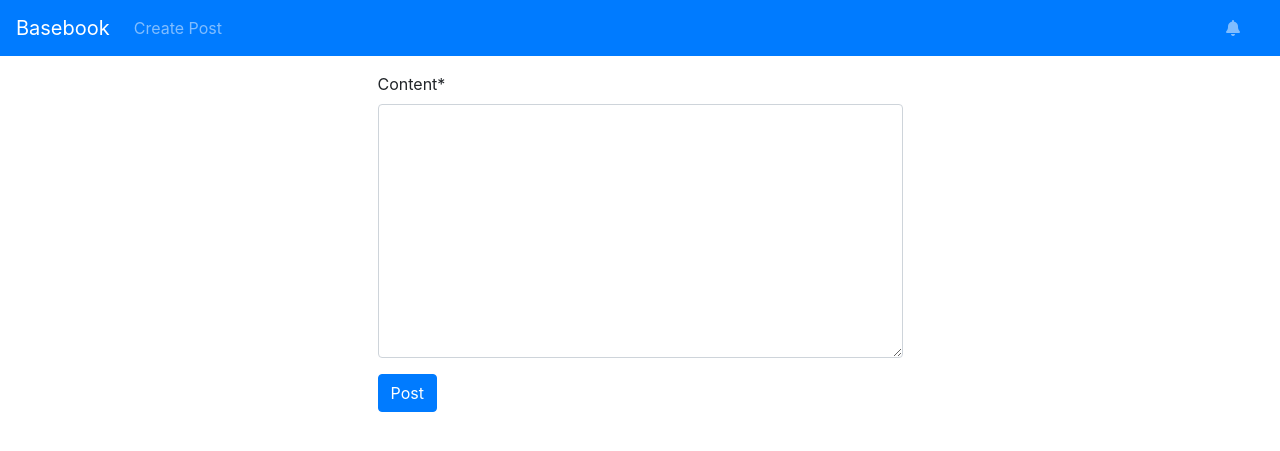
After one commit to jiddyy/Basebook, a Django app: page /post/ in a window 1280 px wide. The commit adds this page. Shown: the top 451 px of the page. Run offline with Django 3.2, Linux system fonts and the light colour scheme; some libraries are stand-ins or nearby versions.

Commit message:
created a seperate page to create a post, fixed issues with that and got it working. tweaked 'comments.html' trying to configure that correctly, user can delete a post

```diff
--- a/Basebook/settings.py
+++ b/Basebook/settings.py
@@ -37,6 +37,7 @@ INSTALLED_APPS = [
     'django.contrib.sessions',
     'django.contrib.messages',
     'django.contrib.staticfiles',
+    'crispy_forms',
     'app',
 ]
 
@@ -114,6 +115,7 @@ USE_L10N = True
 
 USE_TZ = True
 
+CRISPY_TEMPLATE_PACK = 'bootstrap3'
 
 # Static files (CSS, JavaScript, Images)
 # https://docs.djangoproject.com/en/3.0/howto/static-files/
--- a/Basebook/urls.py
+++ b/Basebook/urls.py
@@ -15,14 +15,16 @@ Including another URLconf
 """
 from django.contrib import admin
 from django.urls import path
-from app.views import Home, UserProfile, LikePost, CommentOnPost
+from app.views import Home, CreatePost, DeletePost, UserProfile, LikePost, CommentOnPost
 from django.contrib.auth import views as auth_views
 
 urlpatterns = [
     path('admin/', admin.site.urls),
     path("", Home.as_view(), name="home"),
+    path("post/", CreatePost.as_view(), name="post"),
+    path("delete/<post_id>", DeletePost.as_view(), name="delete"),
     path("profile/", UserProfile.as_view(), name="profile"),
-    path("comments/", CommentOnPost.as_view(), name="comments"),
+    path("comments/<post_id>", CommentOnPost.as_view(), name="comments"),
     path("likes/<post_id>", LikePost.as_view(), name="likes"),
     # path("user-test", UserTest.as_view(), name="usertest"),
 ]
--- a/app/forms.py
+++ b/app/forms.py
@@ -3,8 +3,11 @@ from app.models import Post, Comment
 from django import forms
 from django.contrib.auth.forms import UserCreationForm
 from django.contrib.auth.models import User
+from crispy_forms.helper import FormHelper
 
 class PostForm(ModelForm):
+    helper = FormHelper
+    helper.form_show_labels = False
     class Meta:
         model = Post
         fields = ["content", ]
--- a/app/models.py
+++ b/app/models.py
@@ -22,26 +22,27 @@ from django.dispatch import receiver
 
 class Post(models.Model):
     user = models.ForeignKey(
-        User, on_delete=models.PROTECT
+        User, on_delete=models.CASCADE
     )
     content = models.TextField(max_length=150)
     datetime = models.DateTimeField()
+    # comment = models.ForeignKey(Comment, on_delete=models.CASCADE)
 
     class Meta:
         ordering = ['-datetime', ]
 
 class Comment(models.Model):
-    user = models.ForeignKey(User, on_delete=models.PROTECT)
-    post = models.ForeignKey(Post, on_delete=models.PROTECT)
+    user = models.ForeignKey(User, on_delete=models.CASCADE)
+    post = models.ForeignKey(Post, on_delete=models.CASCADE)
     content = models.TextField(max_length=150)
     datetime = models.DateTimeField()
 
-    class Meta:
-        ordering = ['-datetime', ]
+    # class Meta:
+    #     ordering = ['-datetime', ]
 
 class Like(models.Model):
-    user = models.ForeignKey(User, on_delete=models.PROTECT)
-    post = models.ForeignKey(Post, on_delete=models.PROTECT)
+    user = models.ForeignKey(User, on_delete=models.CASCADE)
+    post = models.ForeignKey(Post, on_delete=models.CASCADE)
     created = models.DateTimeField(auto_now_add=True)
 
     class Meta:
--- a/app/templates/base.html
+++ b/app/templates/base.html
@@ -15,6 +15,13 @@
         <button class="navbar-toggler" type="button" data-toggle="collapse" data-target="#navbarColor02" aria-controls="navbarColor02" aria-expanded="false" aria-label="Toggle navigation">
           <span class="navbar-toggler-icon"></span>
         </button>
+        <div class="collapse navbar-collapse" id="navbarColor02">
+          <ul class="navbar-nav">
+            <li class="nav-item">
+              <a class="nav-link" href="{% url 'post' %}">Create Post</a>
+            </li>
+          </ul>
+        </div>
 
         <div class="collapse navbar-collapse" id="navbarColor02">
           <ul class="navbar-nav ml-auto">
--- /dev/null
+++ b/app/templates/createpost.html
@@ -0,0 +1,13 @@
+{% extends 'base.html' %}
+{% load crispy_forms_tags %}
+{% block content %}
+<form action="{% url 'post' %}" method="POST">
+    {% csrf_token %}
+    <div class="col mx-auto my-3 col-lg-6 col-sm-6">
+        <div id="form">
+            {{ form|crispy }}
+            <button id="post-button" class="btn btn-primary" class="submit-btn">Post</button>
+        </div>
+    </div>
+</form>
+{% endblock content %}
--- a/app/views.py
+++ b/app/views.py
@@ -6,18 +6,24 @@ from django.urls import reverse_lazy
 from app.forms import PostForm, CommentForm
 from app.models import Post, Like, Comment, Share
 from django.utils import timezone
+from django.contrib import messages
 
 # Create your views here.
 
 class Home(View):
     def get(self, request):
-        form = PostForm(request.POST)
         post = Post.objects.all()
+        comment = Comment.objects.all()
         return render(
             request, "home.html", {
-                "form": form, "post": post
+                "post": post, "comment": comment
             }
         )
+
+class CreatePost(View):
+    def get(self, request):
+        form = PostForm()
+        return render(request, "createpost.html", {"form": form})
 
     def post(self, request):
         form = PostForm(request.POST)
@@ -33,30 +39,36 @@ class Home(View):
 
         elif not form.is_valid():
             return render(
-                request, "home.html", {
-                    "form": form, "post": post
+                request, "createpost.html", {
+                    "form": form
                 }
             )
+
+class DeletePost(View):
+    def post(self, request, post_id):
+        post = get_object_or_404(Post, pk=post_id)
+        post.delete()
+        return redirect(request.POST.get("next", "home"))
 
 class UserProfile(View):
     def get(self, request):
         return render(request, "userprofile.html")
 
 class CommentOnPost(View):
-    def get(self, request):
-        post = Post.objects.all()
-        comment_form = CommentForm(request.POST)
+    def get(self, request, post_id):
+        post = get_object_or_404(Post, pk=post_id)
         comment = Comment.objects.all()
+        comment_form = CommentForm()
         return render(
             request, "comments.html", {
-                "comment_form": comment_form, "post": post, "comment": comment
+                "comment_form": comment_form, "post": post
             }
         )
 
     def post(self, request, post_id):
         post = get_object_or_404(Post, pk=post_id)
-        comment_form = CommentForm(request.POST)
         comment = Comment.objects.all()
+        comment_form = CommentForm()
         if comment_form.is_valid():
             content = comment_form.cleaned_data["content"]
             create_new_comment = Comment.objects.create(
@@ -69,7 +81,7 @@ class CommentOnPost(View):
         elif not comment_form.is_valid():
             return render(
                 request, "comments.html", {
-                    "comment_form": comment_form, "comment": comment
+                    "comment_form": comment_form, "post": post
                 }
             )
 
```
Also changed, not shown: app/templates/comments.html (+13 -3 lines), app/templates/home.html (+11 -13 lines), app/migrations/0008_auto_20200420_0923.py (added), app/migrations/0009_auto_20200420_1310.py (added).
